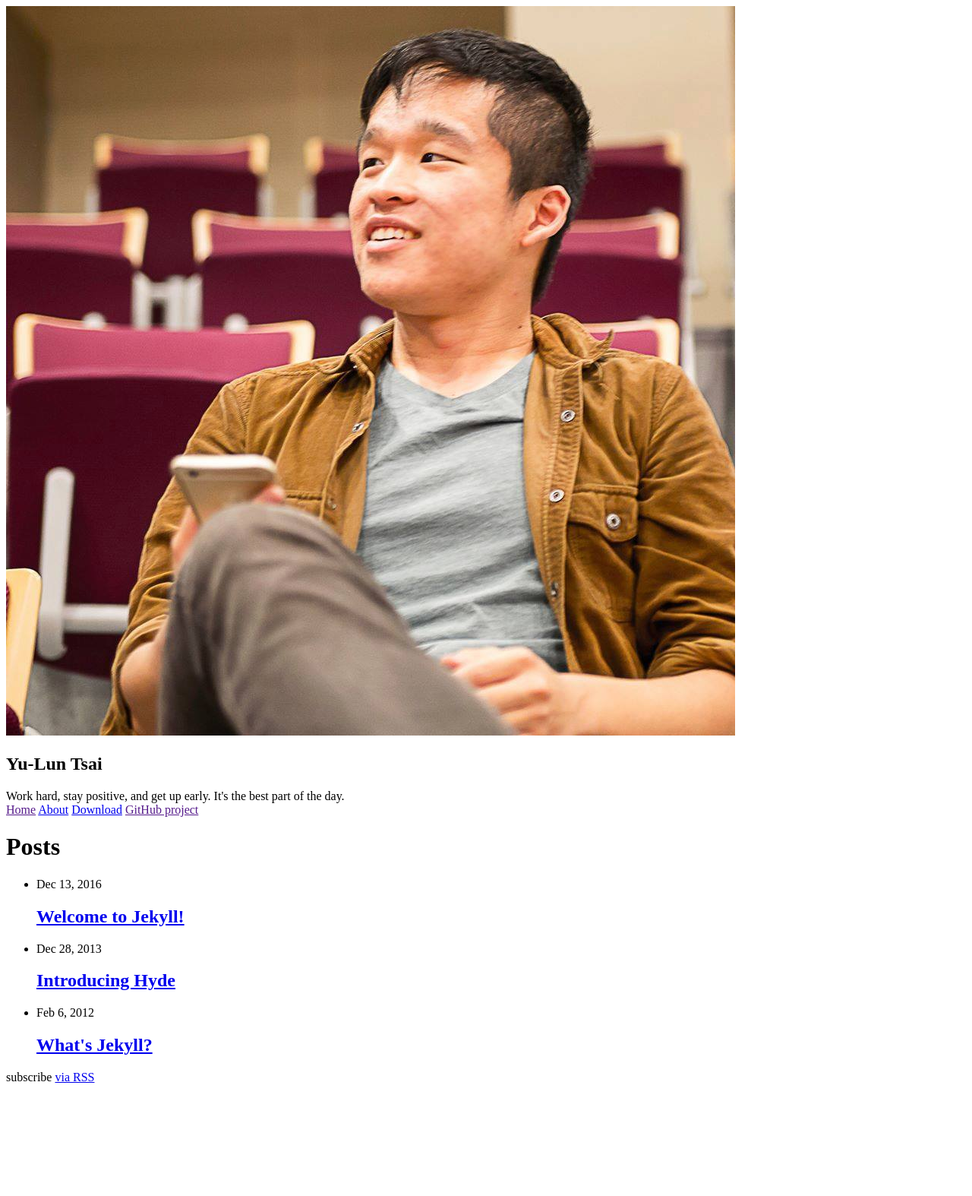
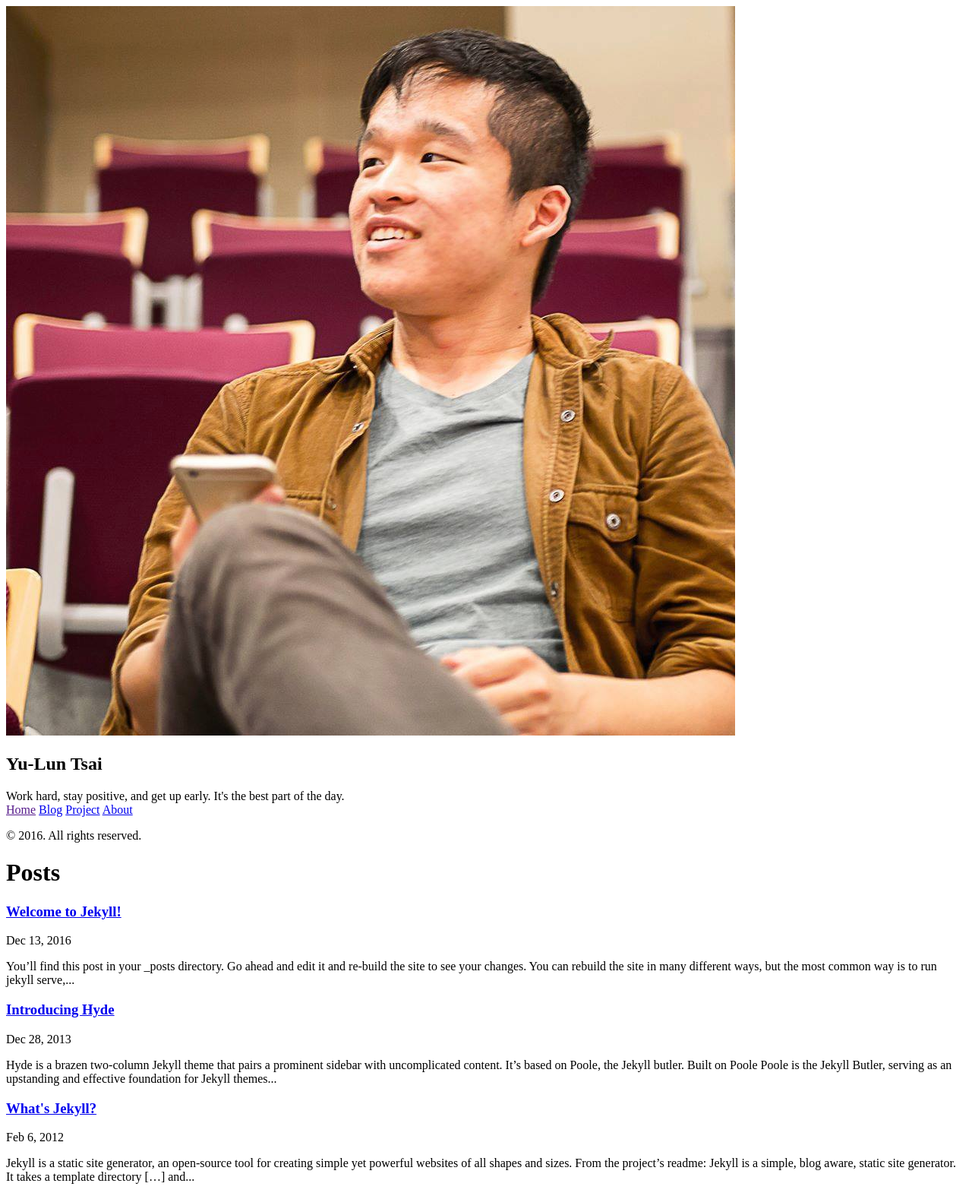
Before and after one commit to stormysun513/stormysun513.github.io, a Jekyll site: the page built from blog.html, in a window 1280 px wide. Shown: the whole page at 76% size. Built offline with Jekyll 4.4.1, drawn with Linux system fonts in a browser that asks for light colours; before the commit the page ends 1443 px from its top, so only the background shows below that.

Commit message:
adjust .home page appearance

```diff
--- a/_config.yml
+++ b/_config.yml
@@ -9,12 +9,13 @@
 title: Yu-Lun (Larry) Tsai
 author: Yu-Lun Tsai
 email: yulunt@andrew.cmu.edu
+
 # Permalinks
-permalink:        "/blog/:month-:day-:year/:title.html"
+permalink: "/blog/:month-:day-:year/:title.html"
 
 description: > # this means to ignore newlines until "baseurl:"
   Work hard, stay positive, and get up early. It's the best part of the day.
-baseurl:          "/"
+baseurl: "/"
 url: "http://yourdomain.com" # the base hostname & protocol for your site
 twitter_username: stormysun513
 github_username:  stormysun513
--- a/_includes/sidebar.html
+++ b/_includes/sidebar.html
@@ -8,6 +8,8 @@
 
       <nav class="sidebar-nav">
         <a class="sidebar-nav-item" href="{{ site.baseurl }}">Home</a>
+        <a class="sidebar-nav-item{% if page.url == "/blog/" %} not-active{% endif %}" href="/blog/">Blog</a>
+        <a class="sidebar-nav-item" href="#">Project</a>
 
         {% comment %}
           The code below dynamically generates a sidebar nav of pages with
@@ -22,58 +24,9 @@
             {% endif %}
           {% endif %}
         {% endfor %}
-
-        <a class="sidebar-nav-item" href="{{ site.github.repo }}/archive/v{{ site.version }}.zip">Download</a>
-        <a class="sidebar-nav-item" href="{{ site.github.repo }}">GitHub project</a>
       </nav>
-
-      <!-- <div class="menu">
-        <a href="{{ site.github }}" class="animate-drop-init">GitHub</a>
-        <a href="/blog.html" class="animate-drop-init">Blog</a>
-        <a href="/assets/pdf/resume.pdf" class="animate-drop-init">Resume</a>
-        <a href="{{ site.linkedin }}" class="animate-drop-init">LinkedIn</a>
-      </div>
-      <div class="footer">
-        <span class="footer-text animate-show-init">
-          <i class="fa fa-location-arrow"></i>Pittsburgh - United States
-        </span>
-        <span class="footer-text animate-show-init">
-          <i class="fa fa-envelope"></i><a href="mailto:{{ site.email }}">yulunt@andrew.cmu.edu</a>
-        </span>
-      </div> -->
     </div>
 
-    <!-- <div class="sidebar-about">
-      <h1>
-        <a href="{{ site.baseurl }}">
-          {{ site.title }}
-        </a>
-      </h1>
-      <p class="lead">{{ site.description }}</p>
-    </div>
-
-    <nav class="sidebar-nav">
-      <a class="sidebar-nav-item{% if page.url == site.baseurl %} active{% endif %}" href="{{ site.baseurl }}">Home</a>
-
-      {% comment %}
-        The code below dynamically generates a sidebar nav of pages with
-        `layout: page` in the front-matter. See readme for usage.
-      {% endcomment %}
-
-      {% assign pages_list = site.pages %}
-      {% for node in pages_list %}
-        {% if node.title != null %}
-          {% if node.layout == "page" %}
-            <a class="sidebar-nav-item{% if page.url == node.url %} active{% endif %}" href="{{ node.url }}">{{ node.title }}</a>
-          {% endif %}
-        {% endif %}
-      {% endfor %}
-
-      <a class="sidebar-nav-item" href="{{ site.github.repo }}/archive/v{{ site.version }}.zip">Download</a>
-      <a class="sidebar-nav-item" href="{{ site.github.repo }}">GitHub project</a>
-      <span class="sidebar-nav-item">Currently v{{ site.version }}</span>
-    </nav>
-
-    <p>&copy; {{ site.time | date: '%Y' }}. All rights reserved.</p> -->
+    <p>&copy; {{ site.time | date: '%Y' }}. All rights reserved.</p>
   </div>
 </div>
--- a/blog.html
+++ b/blog.html
@@ -5,21 +5,26 @@ permalink: /blog/
 ---
 
 <div class="home">
-
   <h1 class="page-heading">Posts</h1>
-
-  <ul class="post-list">
+  <div class="tab-content">
     {% for post in site.posts %}
-      <li>
-        <span class="post-meta">{{ post.date | date: "%b %-d, %Y" }}</span>
-
-        <h2>
-          <a class="post-link" href="{{ post.url }}">{{ post.title }}</a>
-        </h2>
-      </li>
+      <section class="post featured wow fadeIn">
+        <h3 class="title">
+          <a href="{{ post.url }}">{{ post.title }}</a>
+        </h3>
+        <div>
+          <p class="meta">
+            <!-- <a class="date" href="#">{{post.date|date: "%b %-d, %Y"}}</a> -->
+            <time itemprop="datePublished">{{ post.date | date: "%b %-d, %Y" }}</time>
+          </p>
+        </div>
+        <div class="description">
+          <p>
+            {{post.content|strip_html|truncatewords:40}}
+          </p>
+        </div>
+      </section>
     {% endfor %}
-  </ul>
-
-  <p class="rss-subscribe">subscribe <a href="{{ "feed.xml" | prepend: site.baseurl }}">via RSS</a></p>
-
+  </div>
+  <!-- <p class="rss-subscribe">subscribe <a href="{{ "feed.xml" | prepend: site.baseurl }}">via RSS</a></p> -->
 </div>
--- a/css/yulunt.css
+++ b/css/yulunt.css
@@ -5,6 +5,10 @@ body {
 }
 .fill-height {
     height: 100%
+}
+.not-active {
+   pointer-events: none;
+   cursor: default;
 }
 .container-fluid {
     height: inherit;
--- a/index.html
+++ b/index.html
@@ -30,7 +30,6 @@
           <div class="intro-content">
             <img src="/assets/images/me.jpg" alt="author thumb" class="dot">
             <h2 class="animate-drop-init">{{site.author}}</h2>
-            <!--<h2 class="animate-drop-init">蔡育倫</h2>-->
             <div class="summary animate-drop-init">
               Master of Software Engineering from Carnegie Mellon <br>
               with 1+ year experience in IoT development.<br>
```
